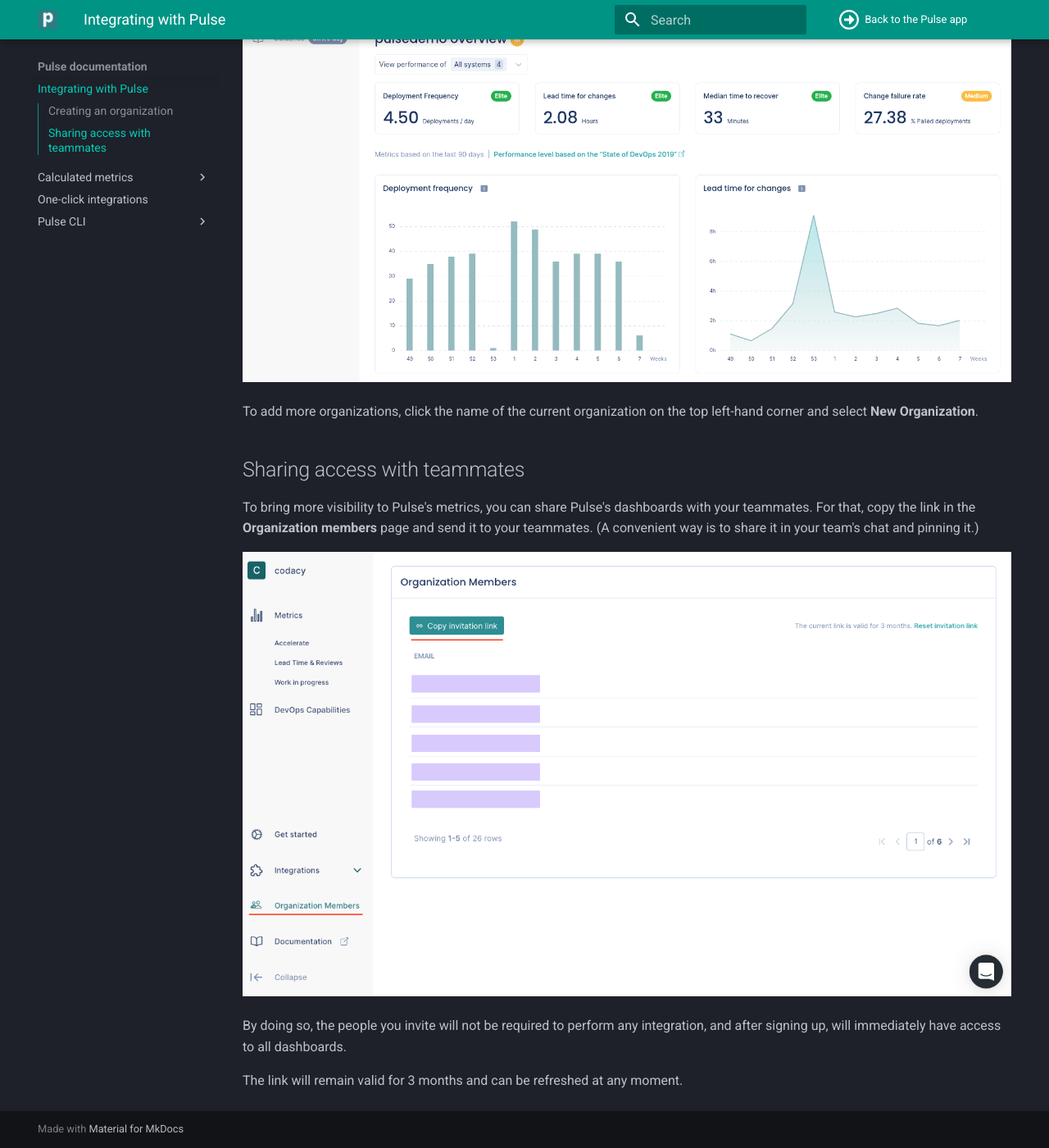
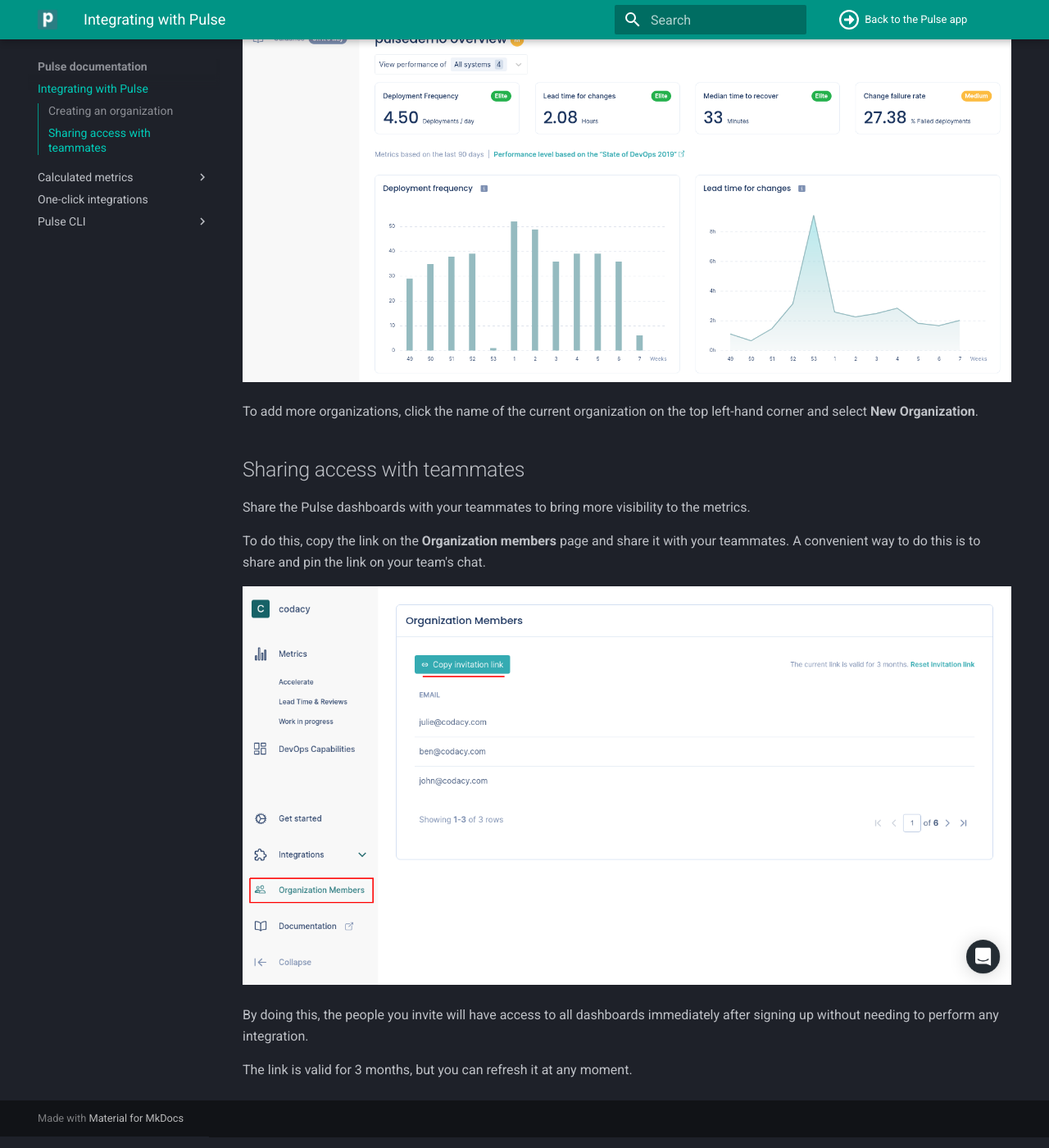
Before and after one commit to codacy/pulse-user-docs, an MkDocs documentation site: the page built from docs/index.md, in a window 1280 px wide and 1400 px high, scrolled down 681 px. Shown: the whole window at 82% size. Built offline with MkDocs 1.6.1 and Material for MkDocs 9.7.7, drawn with Linux system fonts in a browser that asks for light colours.

Commit message:
clean: Edit "Sharing access with teammates" (#63)
* clean: Edit "Sharing access with teammates"

* clean: Improve screenshot

```diff
--- a/docs/index.md
+++ b/docs/index.md
@@ -20,10 +20,12 @@
 
 ## Sharing access with teammates
 
-To bring more visibility to Pulse's metrics, you can share Pulse's dashboards with your teammates. For that, copy the link in the **Organization members** page and send it to your teammates. (A convenient way is to share it in your team's chat and pinning it.)
+Share the Pulse dashboards with your teammates to bring more visibility to the metrics.
+
+To do this, copy the link on the **Organization members** page and share it with your teammates. A convenient way to do this is to share and pin the link on your team's chat.
 
 ![Inviting teammates to Pulse](images/inviting-members.png)
 
-By doing so, the people you invite will not be required to perform any integration, and after signing up, will immediately have access to all dashboards.
+By doing this, the people you invite will have access to all dashboards immediately after signing up without needing to perform any integration.
 
-The link will remain valid for 3 months and can be refreshed at any moment.
+The link is valid for 3 months, but you can refresh it at any moment.
```
Also changed, not shown: docs/images/inviting-members.png.
